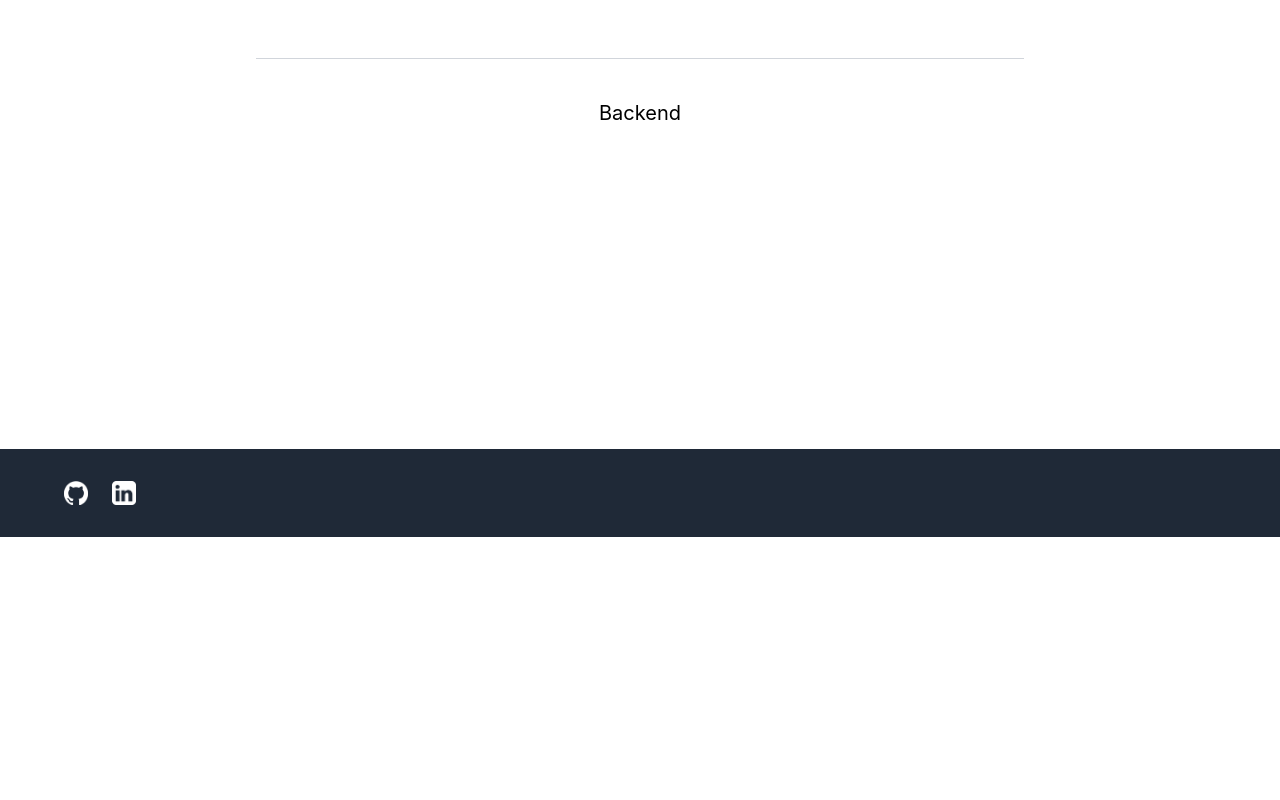
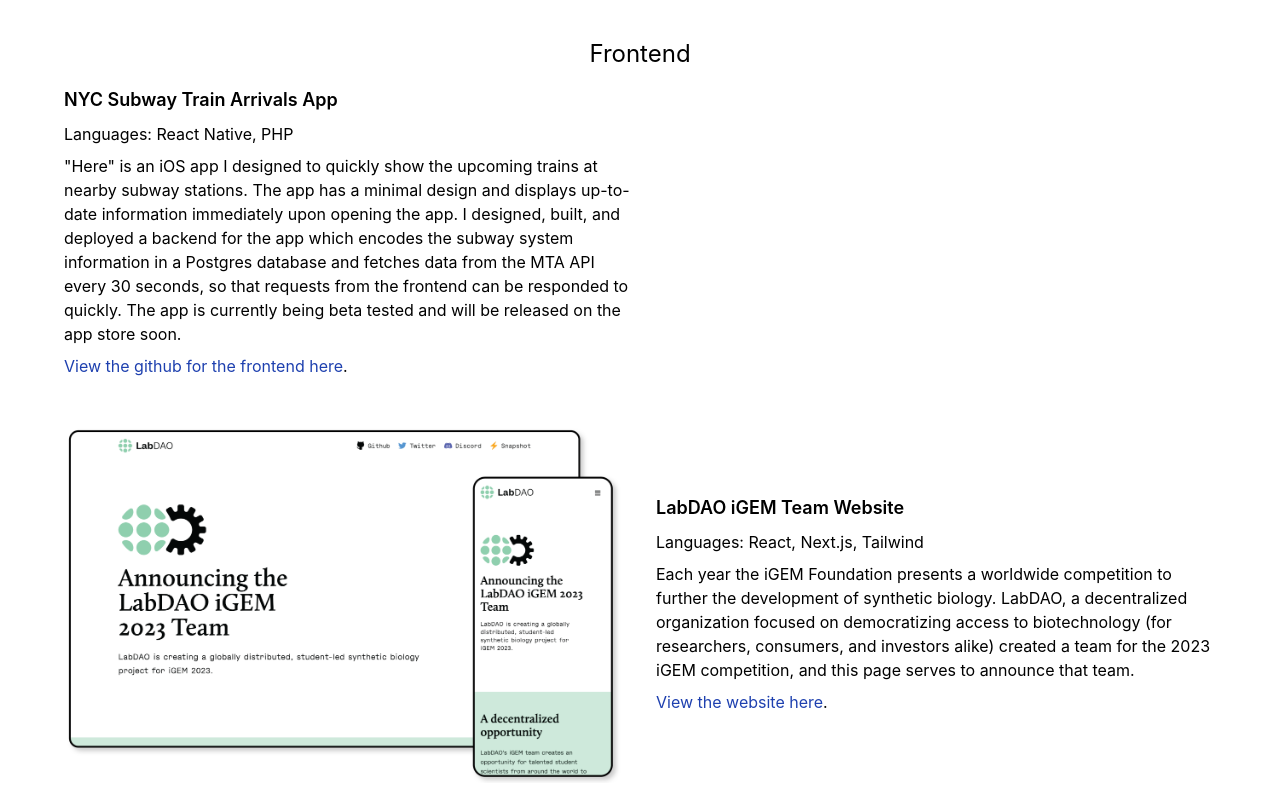
Before and after one commit to cwest144/cwest144.github.io, a React (Create React App) app: page / in a window 1280 px wide. Shown: the part 460-1260 px from the top of the page. Before the commit the page ends 997 px from the top, so only its background shows below. Built offline with nearby package versions, Linux system fonts and the light colour scheme.

Commit message:
add igem and subway app components

```diff
--- a/src/App.js
+++ b/src/App.js
@@ -2,12 +2,14 @@ import './App.css';
 
 import github from './icons/github.png';
 import linkedin from './icons/linkedin.png';
+import igem from './images/igem.png';
+import Project from './components/project';
 
 function App() {
   return (
     <div className="App w-screen">
       <header className="sticky top-0">
-        <div className="w-full flex flex-row py-4 px-4 md:px-16 border-b border-b-gray-400 bg-white">
+        <div className="w-full flex flex-row py-4 px-4 md:px-16 border-b border-b-gray-400 bg-white/70 backdrop-blur">
           <div className="w-full flex flex-row items-center justify-between max-w-screen-xl mx-auto">
             <div className='text-md sm:text-lg'>
               Chris West
@@ -28,30 +30,63 @@ function App() {
               <div className='text-xl'>
                 About
               </div>
-              <div className='text-sm sm:text-base mx-4 md:mx-16 lg:mx-36'>
+              <div className='flex flex-col space-y-3 text-left text-sm sm:text-base mx-4 md:mx-16 lg:mx-36'>
+                <div>
                 I am a full stack software engineer with primary experience in PHP, Laravel, React, and React - Native.
                 For the past year I've been in an entrepreneurial role at a <a href="https://highsidelabs.co" target="_blank" rel="noreferrer" className='text-blue-800'>small software consultancy </a>
                 and have had a hand in all aspects of projects from start to finish.
                 We pride ourselves on building organized and efficient applications; writing aesthetic and clean code; and creating effective and beautiful designs for our users.
+                </div>
+                <div>
                 I also enjoy building mobile apps; I am currently working on an early-stage social media app for sharing and tracking movie, tv, and book recommendations with friends.
+                </div>
+                <div>
                 I received my undergraduate degree in Computer Science and Mathematics from Yale. I currently live in Brooklyn and enjoy running, mixing up inventive cocktails, and seeing live music.
-              </div>
-              <div>
-                Email: <a href = "mailto: chris@chriswest.dev">chris@chriswest.dev</a>
+                </div>
+                <div className="pt-4 text-center">
+                  Email: <a href = "mailto: chris@chriswest.dev">chris@chriswest.dev</a>
+                </div>
               </div>
             </div>
             <div className="w-2/3 border-b border-b-gray-300"></div>
             <div className='flex flex-col space-y-4 align-content-center'>
-              <div className='text-xl'>
+              <div className='text-2xl'>
                 Frontend
               </div>
+              <Project title="NYC Subway Train Arrivals App">
+                <div>
+                  Languages: React Native, PHP
+                </div>
+                <div className="text-left">
+                  "Here" is an iOS app I designed to quickly show the upcoming trains at nearby subway stations.
+                  The app has a minimal design and displays up-to-date information immediately upon opening the app.
+                  I designed, built, and deployed a backend for the app which encodes the subway system information in a
+                  Postgres database and fetches data from the MTA API every 30 seconds, so that requests from the frontend can be responded to quickly.
+                  The app is currently being beta tested and will be released on the app store soon.
+                </div>
+                <div>
+                  <a href="https://github.com/cwest144/subway-app" target="_blank" rel="noreferrer" className="text-blue-800"> View the github for the frontend here</a>.
+                </div>
+              </Project>
+              <Project title="LabDAO iGEM Team Website" image={igem} reverse={true}>
+                <div>
+                  Languages: React, Next.js, Tailwind
+                </div>
+                <div className="text-left">
+                  Each year the iGEM Foundation presents a worldwide competition to further the development of synthetic biology.
+                  LabDAO, a decentralized organization focused on democratizing access to biotechnology (for researchers, consumers, and investors alike) created a team for the 2023 iGEM competition,
+                  and this page serves to announce that team.
+                </div>
+                <div>
+                  <a href="https://igem.labdao.xyz/" target="_blank" rel="noreferrer" className="text-blue-800">View the website here</a>.
+                </div>
+              </Project>
               <div>
-
               </div>
             </div>
             <div className="w-2/3 border-b border-b-gray-300"></div>
-            <div className='flex flex-col space-y-4 align-content-center'>
-              <div className='text-xl'>
+            <div className='flex flex-col space-y-4 pb-8 align-content-center'>
+              <div className='text-2xl'>
                 Backend
               </div>
               <div>
--- /dev/null
+++ b/src/components/project.jsx
@@ -0,0 +1,21 @@
+
+const Project = ({title, children, image=null, reverse=false}) => {
+  return (
+    <div className={`w-full flex flex-col items-center gap-8 pb-8 ${reverse ? 'lg:flex-row-reverse' : 'lg:flex-row'}`}>
+      <div className="basis-1/2 flex flex-col items-start space-y-2">
+        <div className="text-lg font-semibold">
+          {title}
+        </div>
+          {children}
+      </div>
+      {image !== null ?
+        <div className="basis-1/2 w-full bg-gray-200 rounded-lg">
+          <img src={image} />
+        </div>
+      : null
+      }
+    </div>
+  );
+}
+
+export default Project;
```
Also changed, not shown: src/images/igem.png (added).
